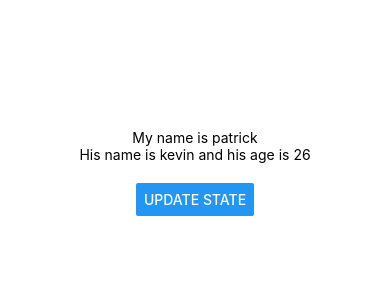
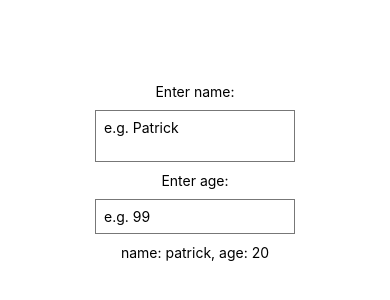
Before and after one commit to patrick204nqh/react-native-shop-app, a React Native app: screen / in a window 390 px wide. Shown: the part 250-550 px from the top of the page. Built offline with nearby package versions, Linux system fonts and the light colour scheme.

Commit message:
text inputs

```diff
--- a/App.js
+++ b/App.js
@@ -1,24 +1,29 @@
 import React, { useState } from 'react';
-import { StyleSheet, Text, View, Button } from 'react-native';
+import { StyleSheet, Text, View, TextInput } from 'react-native';
 
 export default function App() {
   const [name, setName] = useState('patrick');
-  const [person, setPerson] = useState({ name: 'kevin', age: 26 });
-
-  const clickHandler = () => {
-    setName('robert');
-    setPerson({ name: 'kai', age: 30 });
-  };
+  const [age, setAge] = useState('20');
 
   return (
     <View style={styles.container}>
-      <Text>My name is {name}</Text>
+      <Text>Enter name:</Text>
+      <TextInput
+        multiline
+        style={styles.input}
+        placeholder='e.g. Patrick'
+        onChangeText={(val) => setName(val)}
+      />
+      <Text>Enter age:</Text>
+      <TextInput
+        keyboardType='numeric'
+        style={styles.input}
+        placeholder='e.g. 99'
+        onChangeText={(val) => setAge(val)}
+      />
       <Text>
-        His name is {person.name} and his age is {person.age}
+        name: {name}, age: {age}
       </Text>
-      <View style={styles.buttonContainer}>
-        <Button title='update state' onPress={clickHandler} />
-      </View>
     </View>
   );
 }
@@ -30,7 +35,11 @@
     alignItems: 'center',
     justifyContent: 'center',
   },
-  buttonContainer: {
-    marginTop: 20,
+  input: {
+    borderWidth: 1,
+    borderColor: '#777',
+    padding: 8,
+    margin: 10,
+    width: 200,
   },
 });
```
